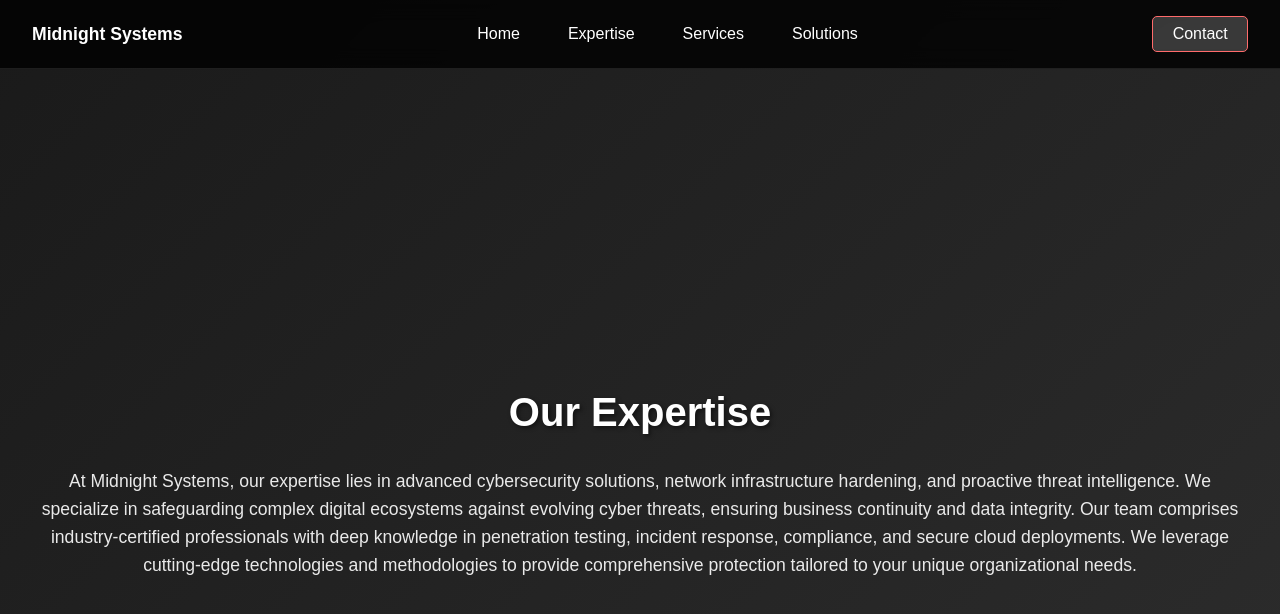
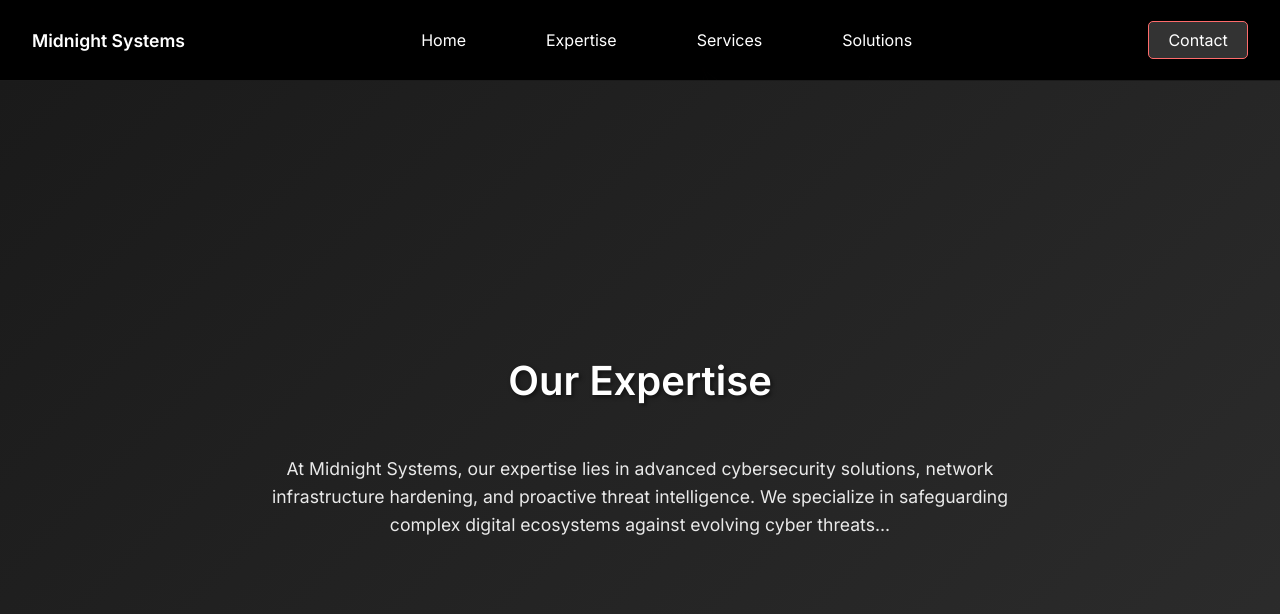
Before and after one commit to midnight-systems/midnight-systems, a website: page index.html in a window 1280 px wide. Both pictures are taken after a click on the link "Expertise". Drawn offline with nearby package versions, Linux system fonts and the light colour scheme.

Commit message:
Update index.html

```diff
--- a/index.html
+++ b/index.html
@@ -4,74 +4,87 @@
   <meta charset="UTF-8" />
   <meta name="viewport" content="width=device-width, initial-scale=1.0" />
   <title>Midnight Systems - Fortify Your Environment</title>
+
+  <!-- Fonts (optional) -->
+  <link href="https://fonts.googleapis.com/css2?family=Inter:wght@400;600&display=swap" rel="stylesheet" />
+
   <link rel="stylesheet" href="css/navbar.css" />
-    <link rel="stylesheet" href="css/style.css" />
 
+  <!-- Embedded Styles -->
   <style>
-      body,
-      html {
+    /* Reset and global styles */
+    html, body {
       margin: 0;
       padding: 0;
       height: 100%;
       overflow: hidden;
-        font-family: sans-serif;
-        background-color: #000000; /* Ensure black background */
+      font-family: 'Inter', sans-serif;
+      background-color: #000000;
     }
 
+    /* Particles background layer */
+    #particles-js {
+      position: fixed;
+      top: 0;
+      left: 0;
+      width: 100%;
+      height: 100vh;
+      z-index: 0;
+      background-color: #000000;
+    }
+
+    /* Fixed navbar */
     .navbar {
       position: fixed;
       top: 0;
       left: 0;
       right: 0;
+      height: 5rem; /* 80px */
+      background-color: rgba(0, 0, 0, 0.9);
+      color: white;
+      display: flex;
+      justify-content: space-between;
+      align-items: center;
+      padding: 0 2rem;
       z-index: 10;
-        /* Assuming navbar height is around 4rem (64px) based on padding */
-        /* If your navbar is taller, adjust the padding-top of .content and scroll-padding-top */
     }
 
-      #particles-js {
-        position: fixed;
-        width: 100%;
-        height: 100vh;
-        background-color: #000000; /* Black background */
-        z-index: 1;
-        top: 0;
-        left: 0;
+    .navbar a {
+      color: white;
+      margin: 0 1rem;
+      text-decoration: none;
     }
 
+    .nav-left,
+    .nav-center,
+    .nav-right {
+      display: flex;
+      align-items: center;
+    }
+
+    /* Scrollable wrapper for all sections */
     .main-content-wrapper {
       position: relative;
+      top: 5rem; /* Push content below navbar */
+      height: calc(100vh - 5rem);
+      overflow-y: auto;
+      scroll-snap-type: y mandatory;
+      scroll-behavior: smooth;
       z-index: 2;
-        height: 100vh;
-        overflow-y: auto;
-        scroll-behavior: smooth;
-        scroll-snap-type: y mandatory;
-        /* Add scroll-padding-top to make scroll-snap-align work correctly below fixed navbar */
-        scroll-padding-top: 5rem; /* Adjust this value to match your navbar's height */
-        margin-top: 0;
-        padding-top: 0;
     }
 
+    /* Generic section styles */
+    .section,
     .content {
-        height: 100vh;
+      height: calc(100vh - 5rem); /* Adjust for navbar */
+      scroll-snap-align: start;
       display: flex;
-        flex-direction: column;
       align-items: center;
       justify-content: center;
+      flex-direction: column;
+      padding: 0 20px;
       text-align: center;
       color: white;
-        /* pointer-events: none; REMOVED this, as it can hinder interaction unless specific elements have auto */
-        scroll-snap-align: start;
-        position: relative;
-        z-index: 2;
-        /* --- START HOME SECTION CENTERING FIX --- */
-        padding-top: 5rem; /* Pushes content down to account for fixed navbar height */
-        /* --- END HOME SECTION CENTERING FIX --- */
-      }
-
-      .content h1,
-      .content p {
-        /* pointer-events: auto; Re-enable pointer events for text elements,
-           only needed if parent had pointer-events: none; which was removed from .content */
     }
 
     .content h1 {
@@ -85,25 +98,6 @@
       opacity: 0.8;
     }
 
-      .section {
-        height: 100vh;
-        display: flex;
-        flex-direction: column; /* Added flex-direction for better content control */
-        align-items: center;
-        justify-content: center;
-        background-color: #111111;
-        color: white;
-        scroll-snap-align: start;
-        padding: 0 20px;
-        /* Add padding-top to ensure content is below the navbar on snap */
-        padding-top: 5rem; /* Match the scroll-padding-top and .content padding-top */
-      }
-
-      .section-content {
-        max-width: 1200px;
-        text-align: center;
-      }
-
     .section h2 {
       font-size: 2.5rem;
       margin-bottom: 2rem;
@@ -114,9 +108,10 @@
       font-size: 1.1rem;
       line-height: 1.6;
       opacity: 0.9;
-        margin-bottom: 1.5rem;
+      max-width: 800px;
     }
 
+    /* Section-specific background gradients */
     #expertise {
       background: linear-gradient(135deg, #1a1a1a 0%, #2d2d2d 100%);
     }
@@ -132,8 +127,10 @@
 </head>
 
 <body>
+  <!-- Background particles -->
   <div id="particles-js"></div>
 
+  <!-- Navigation Bar -->
   <nav class="navbar">
     <div class="nav-left">Midnight Systems</div>
     <div class="nav-center">
@@ -145,63 +142,63 @@
     <div class="nav-right">Contact</div>
   </nav>
 
+  <!-- Main scrolling content -->
   <div class="main-content-wrapper">
+    <!-- Home Section -->
     <section id="home" class="content">
       <h1>Your Systems, Our Priority</h1>
       <p>FORTIFY YOUR ENVIRONMENT AGAINST INCREASING THREATS</p>
     </section>
 
+    <!-- Expertise Section -->
     <section id="expertise" class="section">
-        <div class="section-content">
       <h2>Our Expertise</h2>
-          <p>At Midnight Systems, our expertise lies in advanced cybersecurity solutions, network infrastructure hardening, and proactive threat intelligence. We specialize in safeguarding complex digital ecosystems against evolving cyber threats, ensuring business continuity and data integrity. Our team comprises industry-certified professionals with deep knowledge in penetration testing, incident response, compliance, and secure cloud deployments. We leverage cutting-edge technologies and methodologies to provide comprehensive protection tailored to your unique organizational needs.</p>
-        </div>
+      <p>
+        At Midnight Systems, our expertise lies in advanced cybersecurity solutions, network infrastructure hardening, and proactive threat intelligence. We specialize in safeguarding complex digital ecosystems against evolving cyber threats...
+      </p>
     </section>
 
+    <!-- Services Section -->
     <section id="services" class="section">
-        <div class="section-content">
       <h2>Our Services</h2>
-          <p>We offer a broad spectrum of services designed to enhance your security posture. This includes comprehensive security audits, vulnerability assessments, and penetration testing to identify and remediate weaknesses. Our managed security services provide 24/7 monitoring and rapid incident response, allowing you to focus on your core business. We also provide security awareness training for your employees, ensuring a human firewall against social engineering attacks. Furthermore, our compliance and governance services help you navigate complex regulatory landscapes, such as GDPR, HIPAA, and ISO 27001, ensuring your operations meet industry standards.</p>
-        </div>
+      <p>
+        We offer a broad spectrum of services designed to enhance your security posture. This includes comprehensive security audits, vulnerability assessments, and penetration testing...
+      </p>
     </section>
 
+    <!-- Solutions Section -->
     <section id="solutions" class="section">
-        <div class="section-content">
       <h2>Innovative Solutions</h2>
-          <p>Midnight Systems develops and deploys innovative solutions to address the most pressing security challenges. Our offerings include AI-powered threat detection systems that learn and adapt to new attack patterns, next-generation firewalls with integrated intrusion prevention, and secure access service edge (SASE) platforms for distributed workforces. We also provide robust data encryption and data loss prevention (DLP) tools to protect your sensitive information. For organizations embracing cloud computing, our cloud security solutions ensure secure migration, configuration, and continuous monitoring of your cloud assets, providing peace of mind in a hybrid IT environment.</p>
-        </div>
+      <p>
+        Midnight Systems develops and deploys innovative solutions to address the most pressing security challenges, including AI-powered detection, next-gen firewalls, and cloud security platforms.
+      </p>
     </section>
   </div>
 
+  <!-- Particles.js -->
   <script src="https://cdn.jsdelivr.net/npm/particles.js@2.0.0/particles.min.js"></script>
   <script>
-      /* particlesJS.load(@dom-id, @path-json, @callback (optional)); */
+    // Load particles configuration
     particlesJS.load("particles-js", "assets/particles.json", function () {
       console.log("callback - particles.js config loaded");
     });
 
-      // Smooth scrolling for navigation links
-      document.addEventListener('DOMContentLoaded', () => {
-        const navLinks = document.querySelectorAll('nav a');
-        const mainContentWrapper = document.querySelector('.main-content-wrapper');
-        const navbar = document.querySelector('.navbar');
+    // Smooth scroll adjustment
+    document.addEventListener("DOMContentLoaded", () => {
+      const navLinks = document.querySelectorAll("nav a");
+      const mainContentWrapper = document.querySelector(".main-content-wrapper");
 
       navLinks.forEach(link => {
-          link.addEventListener('click', function(e) {
-            e.preventDefault(); // Prevent default anchor link behavior
-            const targetId = this.getAttribute('href');
+        link.addEventListener("click", function (e) {
+          e.preventDefault();
+          const targetId = this.getAttribute("href");
           const targetElement = document.querySelector(targetId);
 
-            if (targetElement && mainContentWrapper && navbar) {
-              const navbarHeight = navbar.offsetHeight; // Get the actual height of the navbar
-
-              // Calculate the scroll position, offsetting by the navbar height
-              // This makes the section start just below the navbar
-              const targetPosition = targetElement.offsetTop;
-
+          if (targetElement) {
+            const offsetTop = targetElement.offsetTop;
             mainContentWrapper.scrollTo({
-                top: targetPosition,
-                behavior: 'smooth'
+              top: offsetTop,
+              behavior: "smooth"
             });
           }
         });
```
Lines whose indentation alone changed are shown as unchanged.
